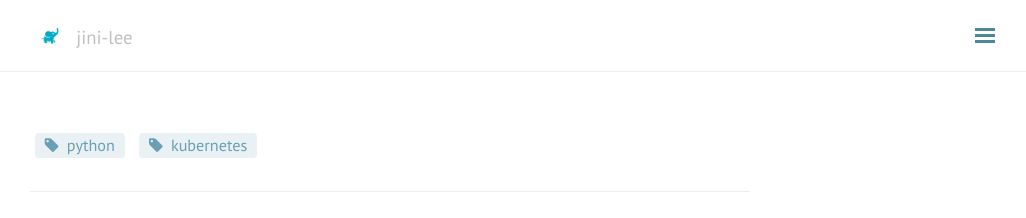
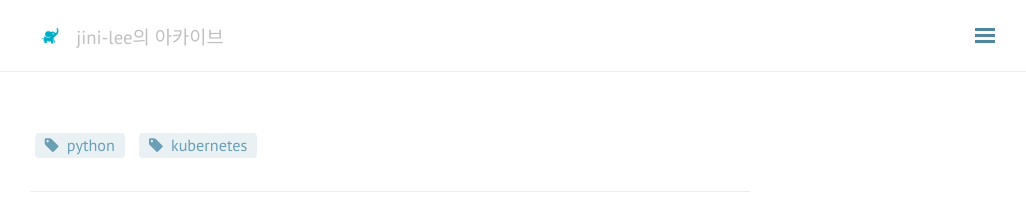
Before and after one commit to jini-lee/jini-lee.github.com, a Jekyll site: the page built from index.html, in a window 1280 px wide. Shown: the top 218 px of the page, without its empty margins (250-1276 px from the left). Built offline with Jekyll 4.4.1, drawn with Linux system fonts in a browser that asks for light colours; nearby versions of some CDN libraries; comment, search, counter and statistics services are not loaded.

Commit message:
Update _config.yml

```diff
--- a/_config.yml
+++ b/_config.yml
@@ -1,7 +1,7 @@
 # Site Info
 title: jini-lee의 아카이브
-tagline: 'jini-lee'
-description: ''
+tagline: 'jini-lee의 아카이브'
+description: '끄적끄적 타이핑'
 baseurl: ""
 url: http://jini-lee.github.io
 
```
